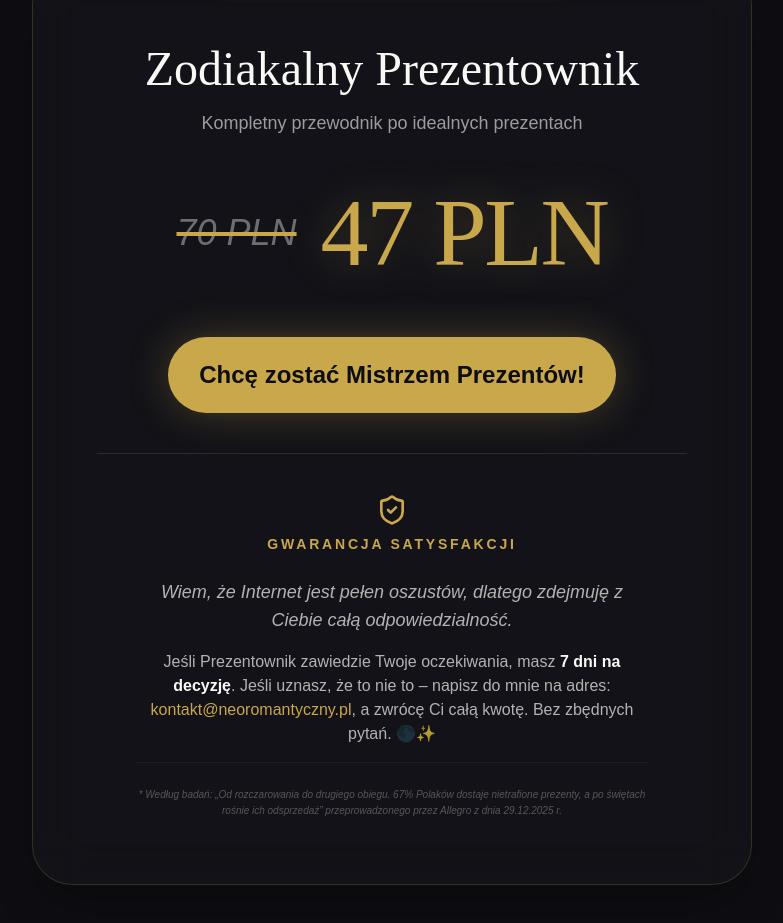
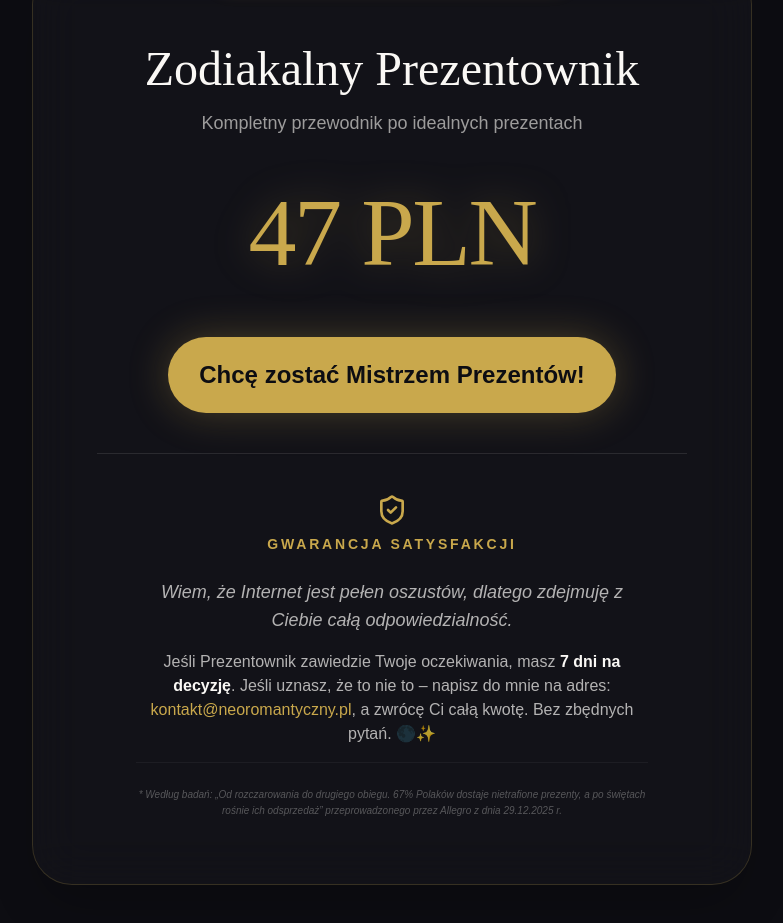
Before and after one commit to emkaerpe-bit/neoromantyczny, a plain HTML site: page index.html in a window 1280 px wide. Shown: the part 5497-6420 px from the top of the page, without its empty margins (248-1031 px from the left). Drawn offline with nearby package versions, Linux system fonts and the light colour scheme; a web font is replaced by a local one.

Commit message:
fix(lp): remove crossed-out 70 PLN price and center 47 PLN

```diff
--- a/index.html
+++ b/index.html
@@ -600,12 +600,10 @@
                     <p class="text-text/60 text-lg">Kompletny przewodnik po idealnych prezentach</p>
                 </div>
 
-<div class="flex flex-col items-center justify-center mb-12">
-                    <div class="flex items-center gap-6 mb-2">
-                        <span class="text-4xl text-text/40 line-through decoration-primary decoration-4 font-medium italic">70 PLN</span>
-                        <span class="text-8xl font-serif text-primary leading-none tracking-tight drop-shadow-[0_0_20px_rgba(201,168,76,0.3)]">47 PLN</span>
+                <div class="flex flex-col items-center justify-center text-center mb-12">
+                    <div class="flex items-center justify-center w-full mb-2">
+                        <span class="text-8xl font-serif text-primary leading-none tracking-tight text-center drop-shadow-[0_0_20px_rgba(201,168,76,0.3)]" style="font-size: clamp(3.5rem, 14vw, 6rem);">47 PLN</span>
                     </div>
-
                 </div>
 
                 <a href="https://buy.stripe.com/dRm28k8iRbUb4K2fT4cwg00?utm_source=blog&utm_medium=cta" rel="nofollow noopener" class="group relative inline-flex items-center justify-center w-full max-w-md mx-auto bg-primary text-obsidian font-bold rounded-full shadow-[0_0_40px_rgba(201,168,76,0.3)] hover:shadow-[0_0_60px_rgba(201,168,76,0.5)] transition-all duration-300 hover:scale-[1.03] active:scale-[0.98] overflow-hidden" style="font-size: clamp(1.05rem, 4.5vw, 1.5rem); padding: 1.25rem 1rem;">
```
